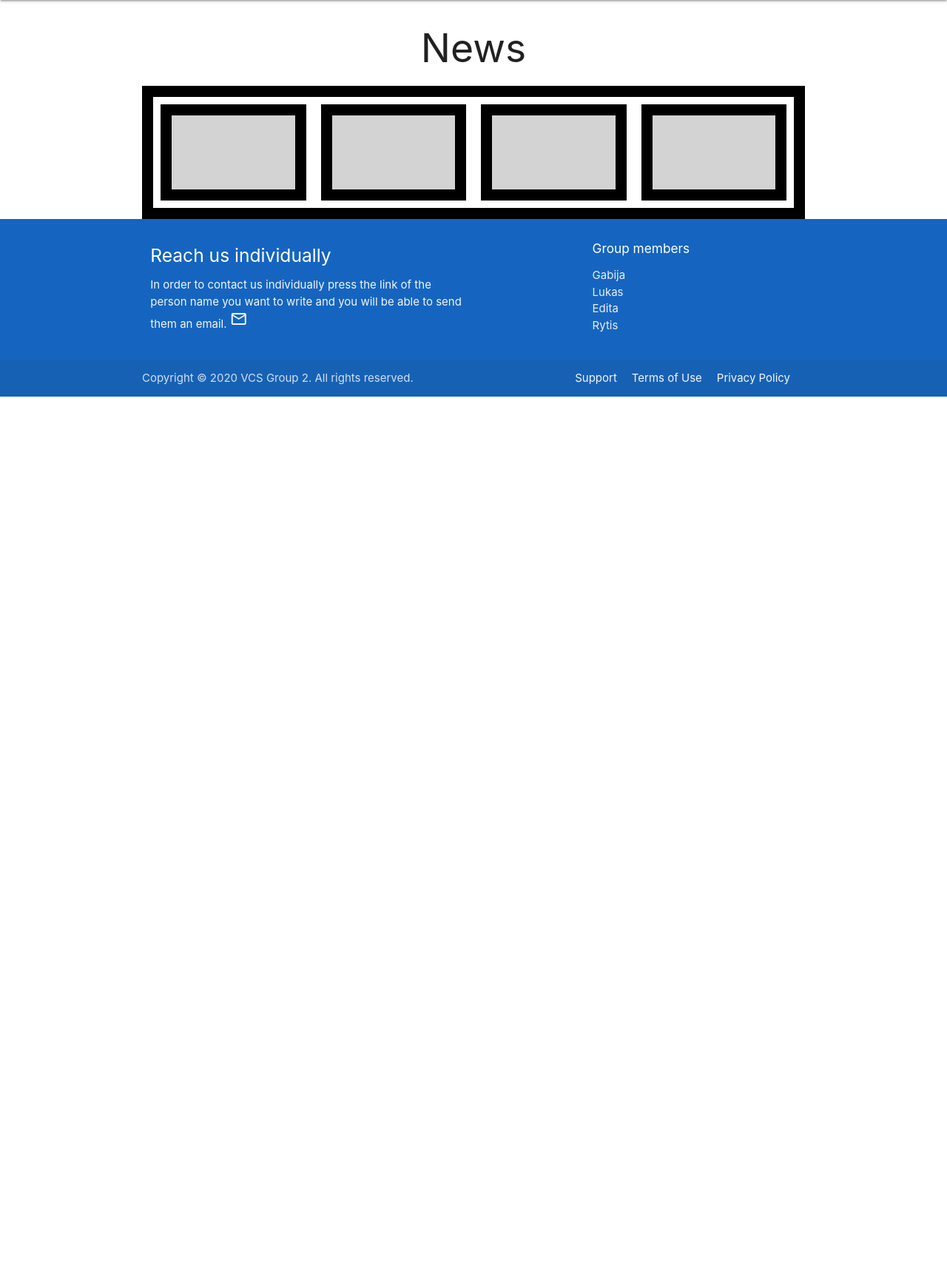
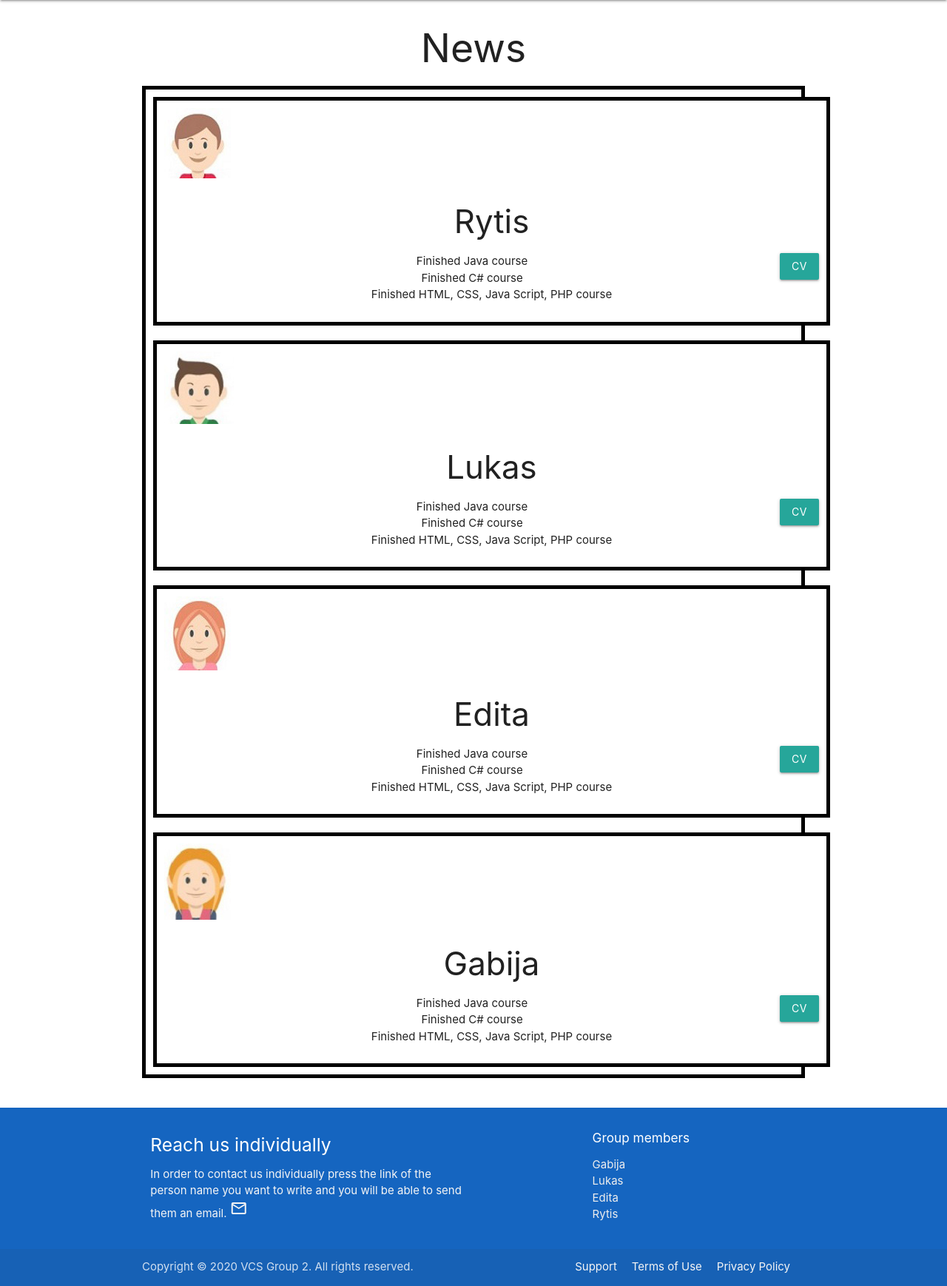
Before and after one commit to JuppyOG/vcs2011-grupe2, a PHP site: page /gallery.php in a window 1280 px wide. Shown: the part 64-1802 px from the top of the page at 74% size. Before the commit the page ends 600 px from the top, so only its background shows below. Run offline with PHP 8.4, Linux system fonts and the light colour scheme.

Commit message:
nuotraukos ideta

```diff
--- a/gallery.php
+++ b/gallery.php
@@ -6,11 +6,37 @@
 <h2 class="center-align">News</h2>
 
 <div class="container team">
-<div class="flexbox-item Rytis"></div>
-<div class="flexbox-item Lukas"></div>
-<div class="flexbox-item Edita"></div>
-<div class="flexbox-item Gabija"></div>
+<div class="flexbox-item Rytis">
+<img src="images/boy2face.jpg" alt="">
+<h3 class="center-align">Rytis</h3>
+<a class="right waves-effect waves-light btn" href="https://cvbankas.lt">CV</a>
+<p class="center-align">Finished Java course<br>Finished C# course<br>
+Finished HTML, CSS, Java Script, PHP course</p>
 </div>
 
+<div class="flexbox-item Lukas">
+<img src="images/boyface.jpg" alt="">
+<h3 class="center-align">Lukas</h3>
+<a class="right waves-effect waves-light btn" href="https://cvbankas.lt">CV</a>
+<p class="center-align">Finished Java course<br>Finished C# course<br>
+ Finished HTML, CSS, Java Script, PHP course</p>
+</div>
+
+<div class="flexbox-item Edita">
+<img src="images/girl2face.jpg" alt="">
+<h3 class="center-align">Edita</h3>
+<a class="right waves-effect waves-light btn" href="https://cvbankas.lt">CV</a>
+<p class="center-align">Finished Java course<br>Finished C# course<br>
+Finished HTML, CSS, Java Script, PHP course</p>
+</div>
+
+<div class="flexbox-item Gabija">
+<img src="images/girlface.jpg" alt="">
+<h3 class="center-align">Gabija</h3>
+<a class="right waves-effect waves-light btn" href="https://cvbankas.lt">CV</a>
+<p class="center-align">Finished Java course<br>Finished C# course<br>
+Finished HTML, CSS, Java Script, PHP course</p>
+</div>
+</div>
 
 <?php include "footer.php" ?>
--- a/styles/style.css
+++ b/styles/style.css
@@ -52,14 +52,16 @@
 
 .team {
     display: flex;
-    border: 15px solid black;
+    border: 5px solid black;
+    flex-direction: column;
+    margin-bottom: 40px;
 }
 
 .flexbox-item {
-    background-color: lightgrey;
-    width: 300px;
-    border: 15px solid black;
-    padding: 50px;
+    background-color: white;
+    width: 915px;
+    border: 5px solid black;
+    padding: 10px;
     margin: 10px;
 }
 
@@ -79,6 +81,7 @@
     min-height: 100px;
 }
 
+
 /* Gabija stiliaus kodas: */
 .fonas{
 
```
Also changed, not shown: images/boy2face.jpg (added), images/boyface.jpg (added), images/girl2face.jpg (added), images/girlface.jpg (added).
